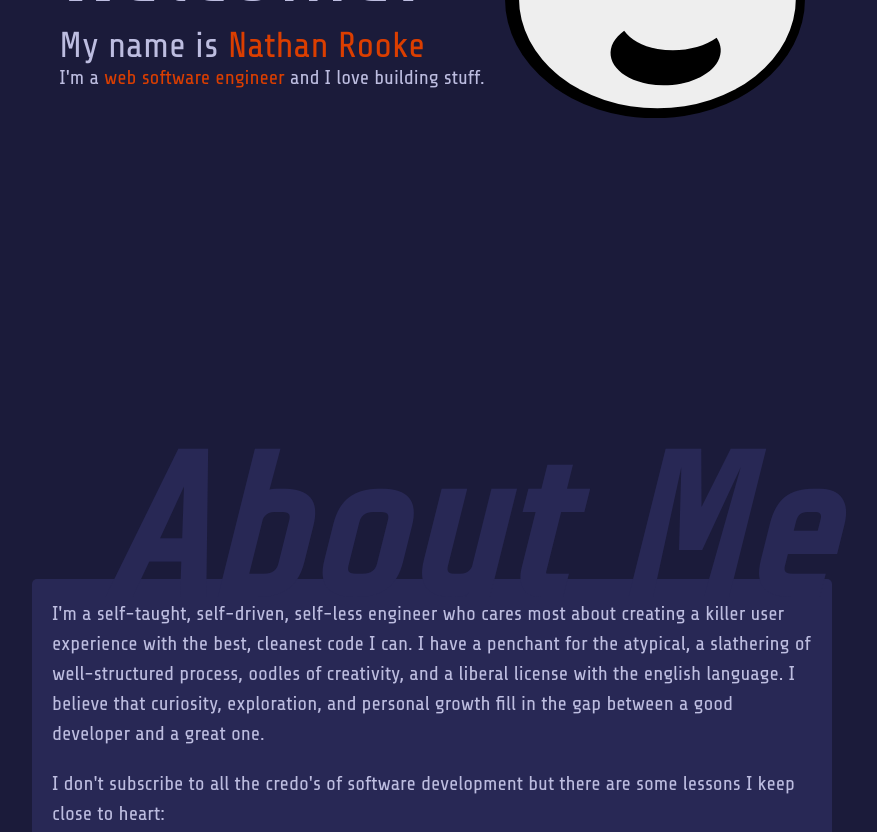
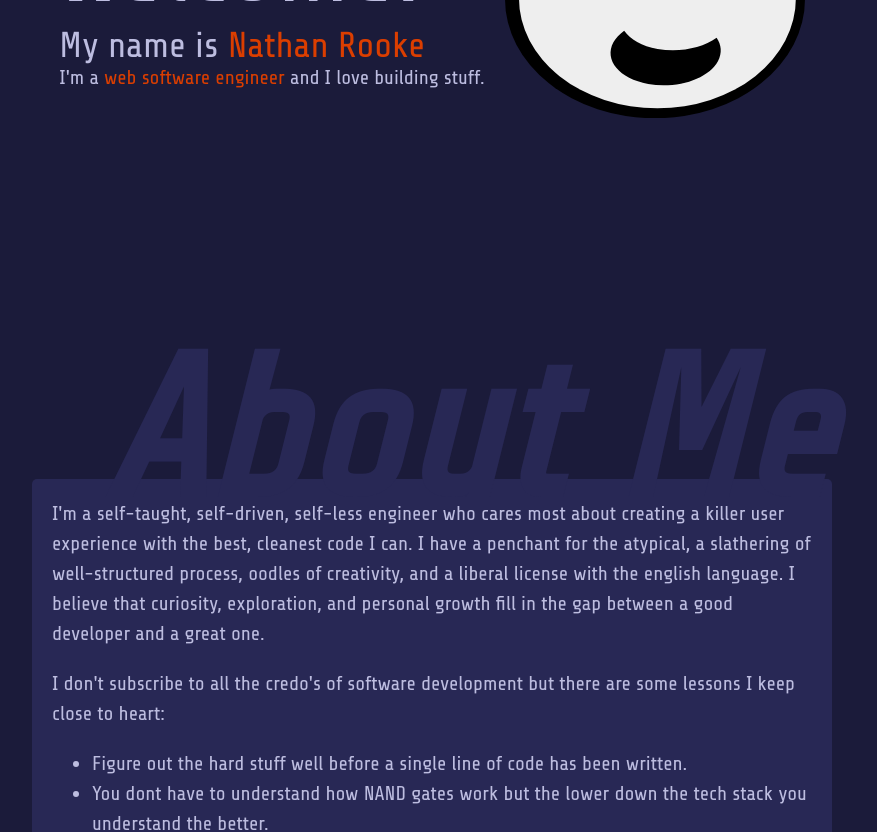
Before and after one commit to hobblyhoy/portfolio, a React (Create React App) app: page / in a window 1280 px wide. Shown: the part 420-1252 px from the top of the page, without its empty margins (208-1085 px from the left). Built offline with nearby package versions, Linux system fonts and the light colour scheme.

Commit message:
debouncing, constants, scrollTo

```diff
--- a/package.json
+++ b/package.json
@@ -13,9 +13,11 @@
     "@testing-library/react": "^13.2.0",
     "@testing-library/user-event": "^13.5.0",
     "@types/jest": "^27.5.1",
+    "@types/lodash": "^4.14.182",
     "@types/node": "^16.11.36",
     "@types/react": "^18.0.9",
     "@types/react-dom": "^18.0.4",
+    "lodash": "^4.17.21",
     "react": "^18.1.0",
     "react-dom": "^18.1.0",
     "react-scripts": "5.0.1",
--- a/src/Components/AboutMe.tsx
+++ b/src/Components/AboutMe.tsx
@@ -5,7 +5,7 @@ import ContentBlock from './ContentBlock';
 
 function AboutMe() {
    return (
-      <ContentBlock title="About Me">
+      <ContentBlock title="About Me" id="about-me">
          <div>
             <p
                css={css`
--- a/src/Components/ContentBlock.tsx
+++ b/src/Components/ContentBlock.tsx
@@ -3,51 +3,54 @@
 import { jsx, css } from '@emotion/react';
 import { useEffect, useRef, useState } from 'react';
 import { backgroundColor, backgroundColorBlock, backgroundColorSubtle } from '../utils';
+import { debounce } from 'lodash';
 
 interface IProps {
    title: string;
    children: JSX.Element;
+   id: string;
 }
 
-function ContentBlock({ title, children }: IProps) {
+// Configurable constants
+const scrollBuffer = 100; // How far past the top of the element we need to scroll before it becomes visible
+const topPadding = 200; // representing the padding state _after_ the slide in effect
+const bottomPadding = 100; // representing the padding state _after_ the slide in effect
+const slideInLength = 100; // How far up will the component slide
+const mobileAdjustmentFactor = 0.5; // factor applied to adjust all these distances for mobile
+
+function ContentBlock({ title, children, id }: IProps) {
 
    const frameRef = useRef<HTMLDivElement>(null);
    const [isVisible, setIsVisible] = useState(false);
 
    useEffect(() => {
       // Fade in + slide up effect driver
-      // TODO debounce
-      const onScroll = (event: Event) => {
+      const onScroll = debounce((event: Event) => {
          const userScrollDepth = window.innerHeight + window.scrollY;
          const topOfElement = window.pageYOffset + (frameRef.current?.getBoundingClientRect().top || Number.POSITIVE_INFINITY);
-         const scrollBuffer = 200; // How far past the top of the element we need to scroll before it becomes visible
+
          if (userScrollDepth >= topOfElement + scrollBuffer) {
             console.log('reached the element!');
             setIsVisible(true);
             window.removeEventListener('scroll', onScroll);
          }
-      }
+      }, 50);
 
       window.addEventListener('scroll', onScroll);
       return () => window.removeEventListener('scroll', onScroll);
    }, []);
 
-   // representing the margin pixel heights _after_ the slide in effect
-   const topMargin = 300;
-   const bottomMargin = 100;
-   const slideInLength = 100;
 
-   const mobileAdjustmentFactor = 0.5;
 
    const base = css`
       display: flex;
       justify-content: center;
       opacity: ${isVisible ? 1 : 0};
-      padding-top: ${isVisible ? topMargin : topMargin + slideInLength}px;
-      padding-bottom: ${isVisible ? bottomMargin : bottomMargin - slideInLength}px;
+      padding-top: ${isVisible ? topPadding : topPadding + slideInLength}px;
+      padding-bottom: ${isVisible ? bottomPadding : bottomPadding - slideInLength}px;
       @media (max-width: 768px) {
-         padding-top: ${(isVisible ? topMargin : topMargin + slideInLength) * mobileAdjustmentFactor}px;
-         padding-bottom: ${(isVisible ? bottomMargin : bottomMargin - slideInLength) * mobileAdjustmentFactor}px;
+         padding-top: ${(isVisible ? topPadding : topPadding + slideInLength) * mobileAdjustmentFactor}px;
+         padding-bottom: ${(isVisible ? bottomPadding : bottomPadding - slideInLength) * mobileAdjustmentFactor}px;
       }
 
       padding-left: 20px;
@@ -88,7 +91,7 @@ function ContentBlock({ title, children }: IProps) {
    return (
       <div css={base}>
          <div css={frame} ref={frameRef}>
-            <div css={titleCss}>{title}</div>
+            <div css={titleCss} id={id}>{title}</div>
             <div css={contentCss}>{children}</div>
          </div>
       </div>
--- a/src/Components/Header.tsx
+++ b/src/Components/Header.tsx
@@ -20,7 +20,7 @@ function Header() {
    `;
 
    return (
-      <div css={base}>
+      <div css={base} id="header">
          <Navigation />
          <ContactMeBox />
       </div>
@@ -36,22 +36,34 @@ function Navigation() {
       color: ${boringColor};
    `;
 
+   const scrollTo = (sectionId: string) => {
+      // Get distance down the page
+      const topOfSection = window.pageYOffset + document.getElementById(sectionId)!.getBoundingClientRect().top;
+      const heightOfHeader = document.getElementById("header")!.offsetHeight;
+
+      // allow for header
+      window.scrollTo({
+         top: topOfSection - heightOfHeader,
+         behavior: 'smooth'
+      });
+   };
+
    return (
       <div css={navCss}>
          [&nbsp;&nbsp;
-         <a href="#about-me" css={accentLinkHover}>
+         <a onClick={() => scrollTo('about-me')} css={accentLinkHover}>
             About Me
          </a>
          ,&nbsp;&nbsp;
-         <a href="#about-me" css={accentLinkHover}>
+         <a onClick={() => scrollTo('tech')} css={accentLinkHover}>
             Tech
          </a>
          ,&nbsp;&nbsp;
-         <a href="#about-me" css={accentLinkHover}>
+         <a onClick={() => scrollTo('experience')} css={accentLinkHover}>
             Experience
          </a>
          ,&nbsp;&nbsp;
-         <a href="#about-me" css={accentLinkHover}>
+         <a onClick={() => scrollTo('projects')} css={accentLinkHover}>
             Projects
          </a>
          &nbsp;&nbsp;]
--- a/src/Components/Tech.tsx
+++ b/src/Components/Tech.tsx
@@ -5,7 +5,7 @@ import ContentBlock from './ContentBlock';
 
 function Tech() {
    return (
-      <ContentBlock title="Tech">
+      <ContentBlock title="Tech" id="tech">
          <div>
             Lorem ipsum dolor sit amet, consectetur adipiscing elit. Nunc interdum, dolor vel
             suscipit iaculis, lacus neque dictum dui, nec fermentum sapien turpis in dolor. Quisque
```
Also changed, not shown: 1 other file (tests, documents, lock files or other folders).
